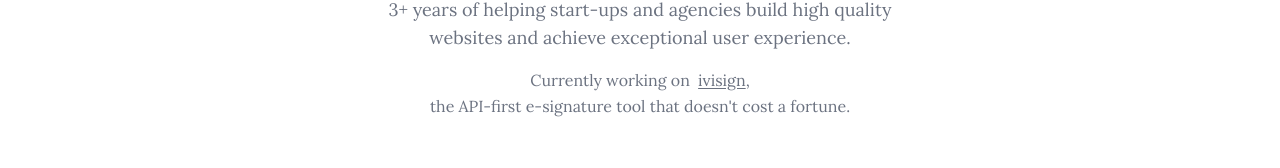
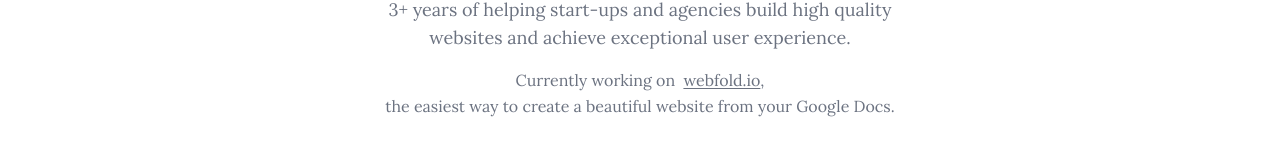
Before and after one commit to EugenVolosciuc/ev-portfolio, a Next.js app: page / in a window 1280 px wide. Shown: the part 484-652 px from the top of the page. Built offline with nearby package versions, Linux system fonts and the light colour scheme.

Commit message:
chore: changed current project

```diff
--- a/src/pages/index.tsx
+++ b/src/pages/index.tsx
@@ -128,7 +128,7 @@ const speechBubbleTexts = [
     duration: 2500,
     callback() {
       const projectsBtn = document.querySelector(
-        "#projects-btn"
+        "#projects-btn",
       ) as HTMLElement | null;
       if (projectsBtn) projectsBtn.focus();
     },
@@ -138,7 +138,7 @@ const speechBubbleTexts = [
     duration: 2500,
     callback() {
       const aboutBtn = document.querySelector(
-        "#about-btn"
+        "#about-btn",
       ) as HTMLElement | null;
       if (aboutBtn) aboutBtn.focus();
     },
@@ -157,7 +157,7 @@ const speechBubbleTexts = [
     duration: 2500,
     async callback() {
       const contactBtn = document.querySelector(
-        "#contact-btn"
+        "#contact-btn",
       ) as HTMLElement | null;
 
       if (contactBtn) {
@@ -263,15 +263,15 @@ const Home: NextPage = () => {
         <p className="mt-4 text-gray-500">
           Currently working on{" "}
           <a
-            href="https://ivisign.com"
+            href="https://webfold.io"
             className="ml-1 transition-all rounded-md focus:text-white focus:no-underline focus:px-4 focus:py-1 focus:bg-slate-800 underline underline-offset-2"
           >
-            ivisign
+            webfold.io
           </a>
           ,
         </p>
         <p className="mt-0.5 text-gray-500">
-          the API-first e-signature tool that doesn&apos;t cost a fortune.
+          the easiest way to create a beautiful website from your Google Docs.
         </p>
       </motion.main>
       <nav className="absolute w-full flex justify-between p-6">
```
